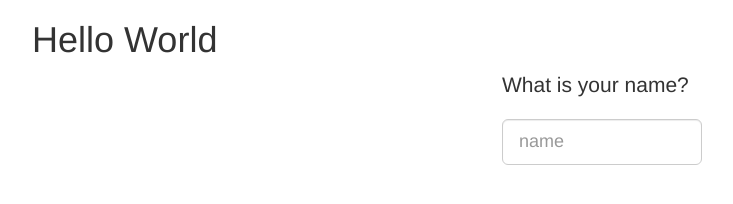
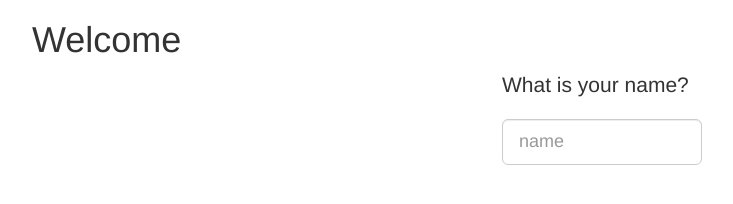
Before and after one commit to odrodrig/DevOpsWorkshop, a website: page nodeApp/public/index.html in a window 1280 px wide. Shown: the whole page, without its empty margins (38-771 px from the left). Drawn offline with nearby package versions, Linux system fonts and the light colour scheme.

Commit message:
Changed to Welcome (#10)

```diff
--- a/nodeApp/public/index.html
+++ b/nodeApp/public/index.html
@@ -28,7 +28,7 @@ limitations under the License. -->
 
 <body>
     <div class="container">
-        <h1>Hello World</h1>
+        <h1>Welcome</h1>
         <div id="nameInput" class="input-group-lg center-block helloInput">
             <p class="lead">What is your name?</p>
             <input id="user_name" type="text" class="form-control" placeholder="name" aria-describedby="sizing-addon1" value="" />
```
